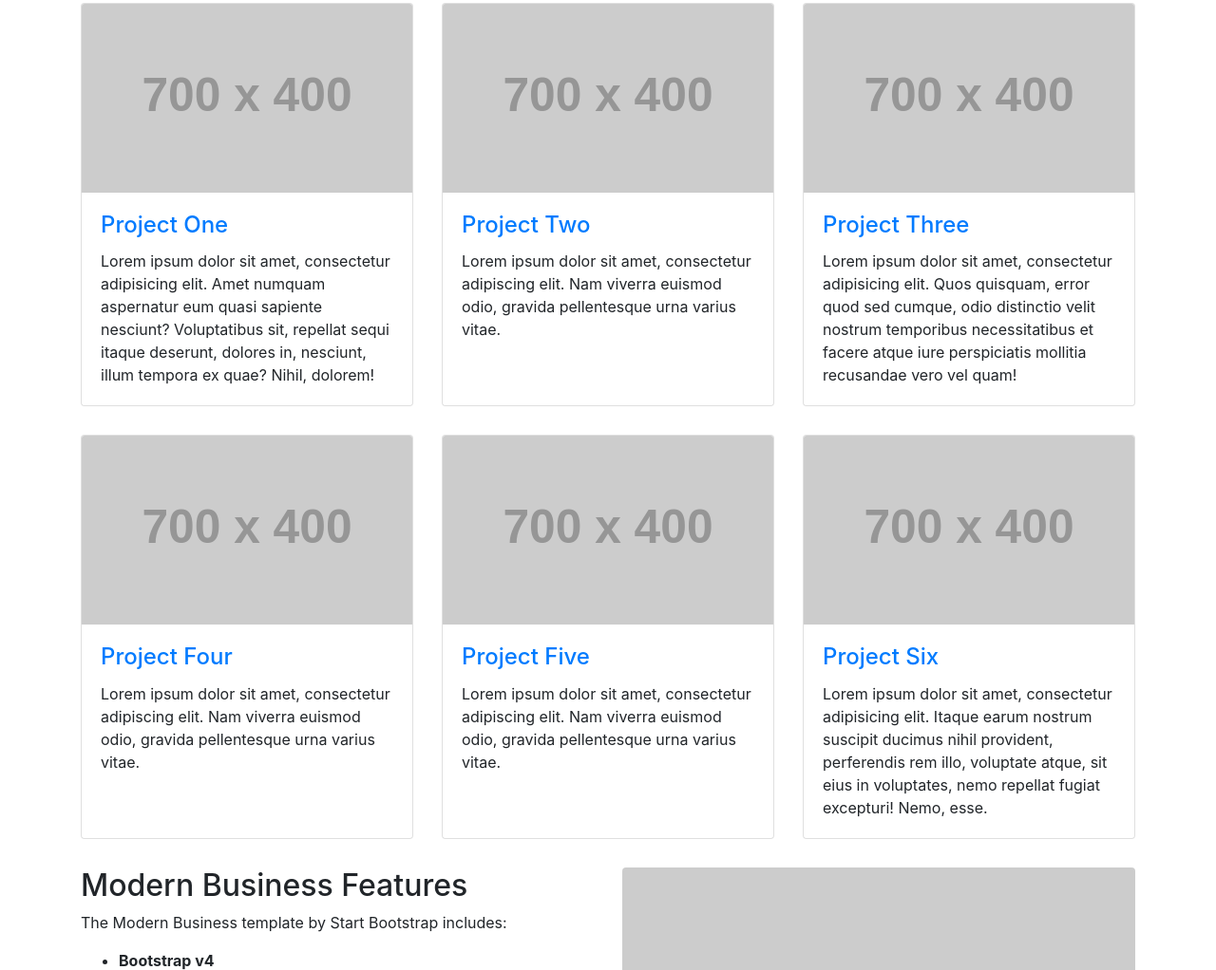
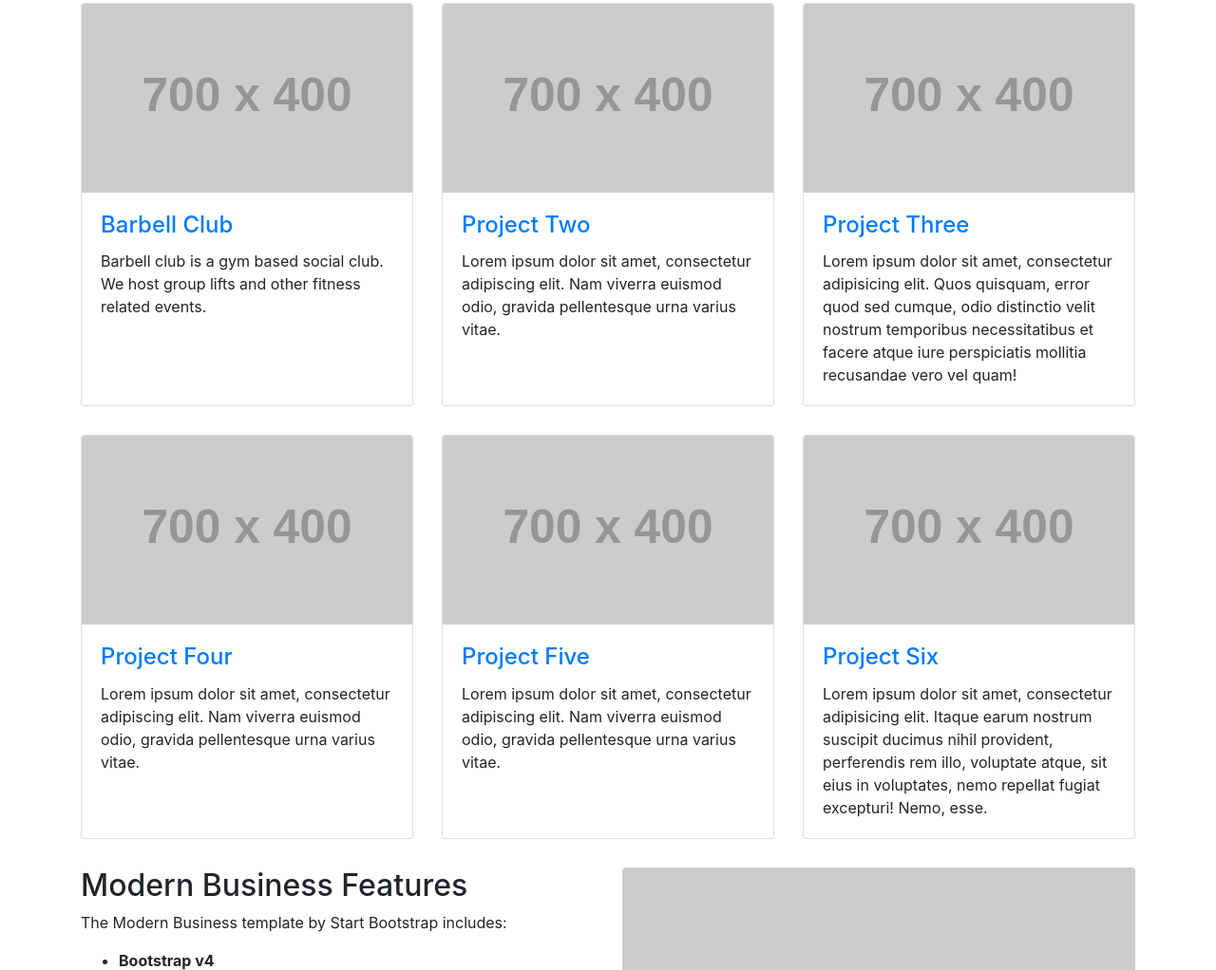
Before and after one commit to mattjaros3/Club-Connect, a website: page index.html in a window 1280 px wide. Shown: the part 1562-2584 px from the top of the page at 95% size. Drawn offline with Linux system fonts and the light colour scheme; placeholder pictures from the web are drawn by us.

Commit message:
Update index.html

```diff
--- a/index.html
+++ b/index.html
@@ -267,9 +267,9 @@ return false; // required to not refresh the page; just leave this here
           <a href="#"><img class="card-img-top" src="http://placehold.it/700x400" alt=""></a>
           <div class="card-body">
             <h4 class="card-title">
-              <a href="#">Project One</a>
+              <a href="#">Barbell Club</a>
             </h4>
-            <p class="card-text">Lorem ipsum dolor sit amet, consectetur adipisicing elit. Amet numquam aspernatur eum quasi sapiente nesciunt? Voluptatibus sit, repellat sequi itaque deserunt, dolores in, nesciunt, illum tempora ex quae? Nihil, dolorem!</p>
+            <p class="card-text">Barbell club is a gym based social club. We host group lifts and other fitness related events.</p>
           </div>
         </div>
       </div>
```
